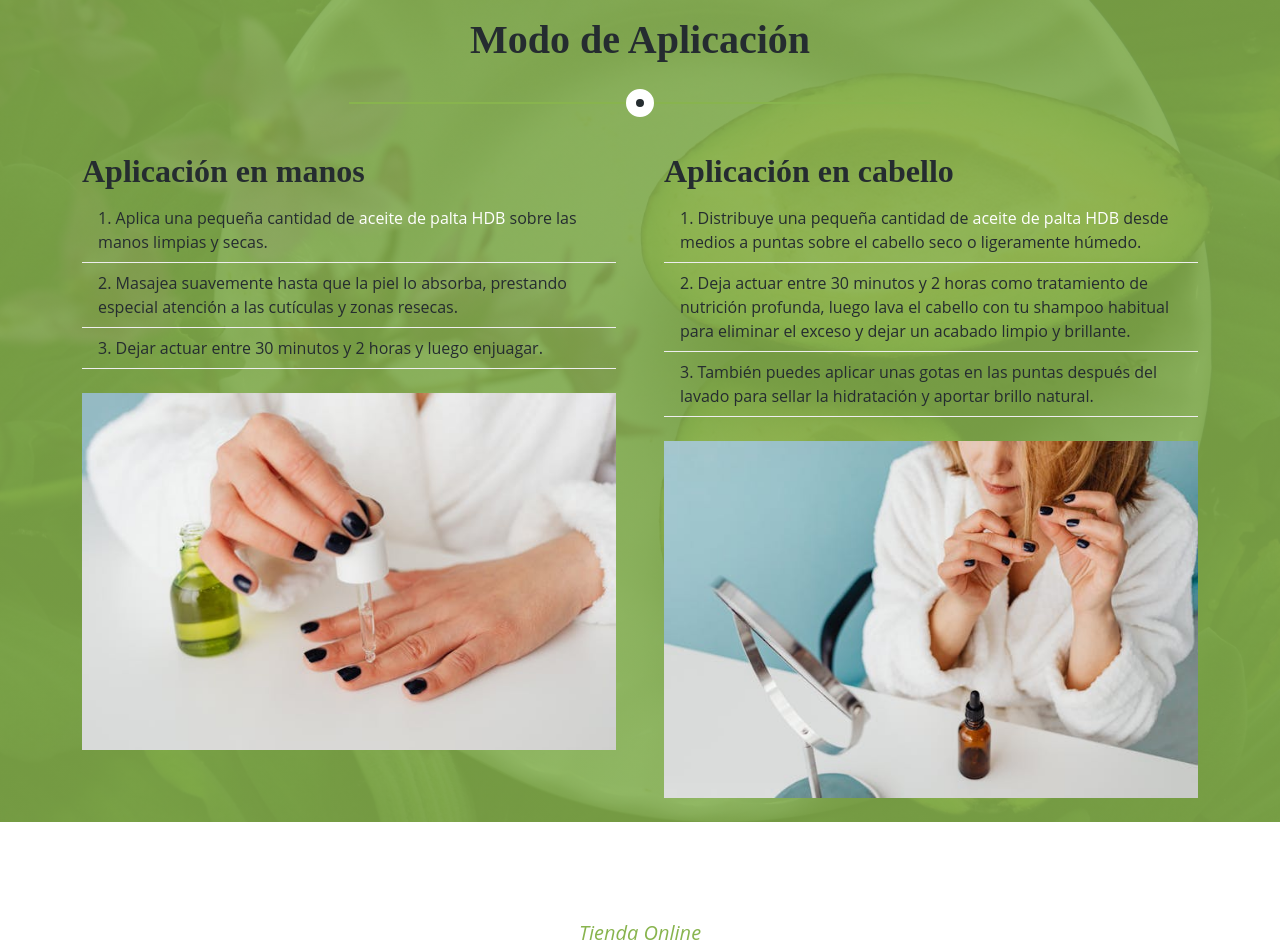
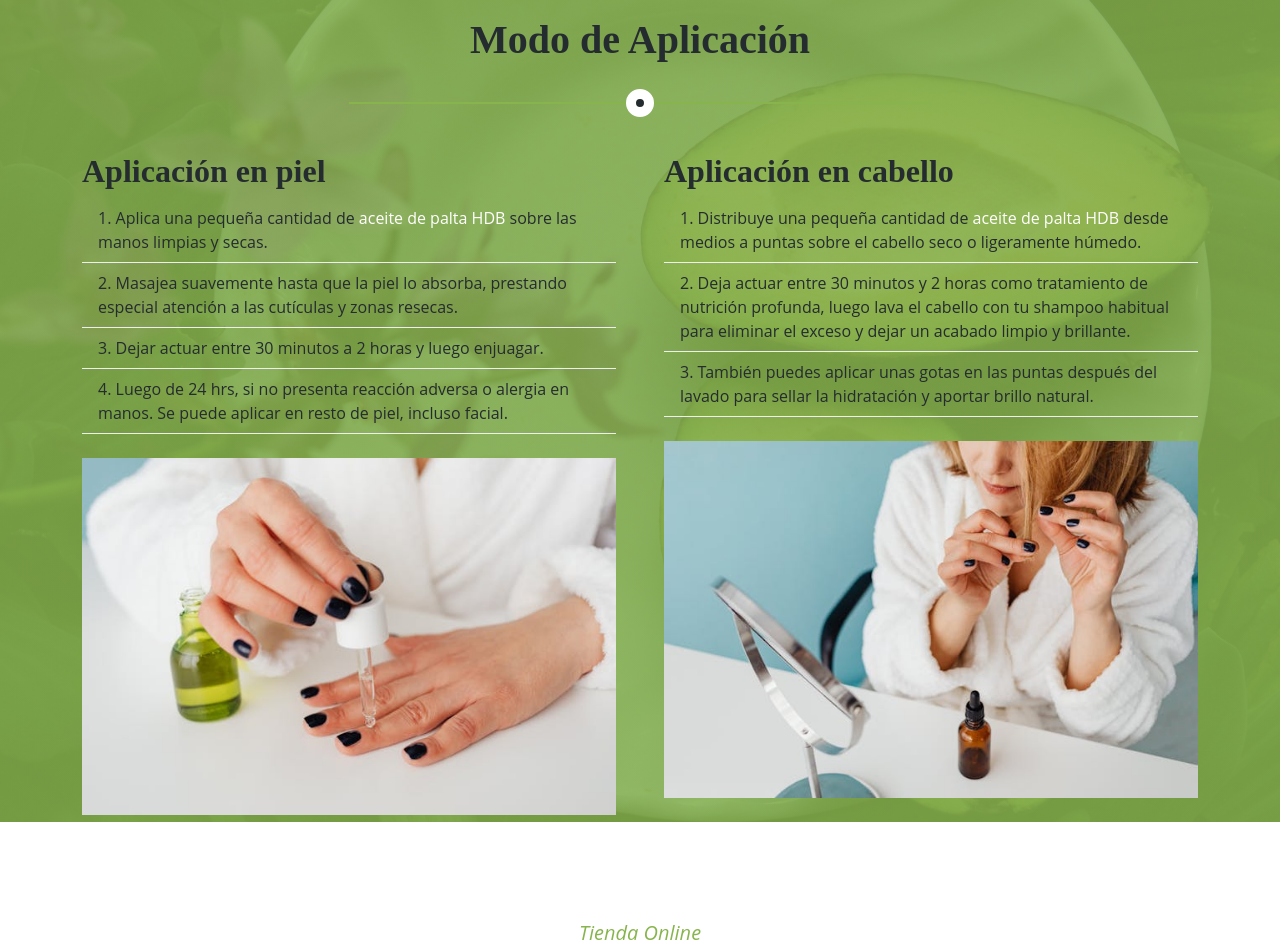
Before and after one commit to KyoJamett/huile, a React (Vite) app: page /#/ in a window 1280 px wide. Shown: the part 2251-3200 px from the top of the page. Built offline with nearby package versions, Linux system fonts and the light colour scheme.

Commit message:
fix: correccion de redaccion en HowToUse

```diff
--- a/src/components/HowToUse.jsx
+++ b/src/components/HowToUse.jsx
@@ -9,7 +9,7 @@ export const HowToUse = () => {
         </div>
         <div className="row g-5">
           <div className="col-lg-6" data-aos="fade" data-aos-delay="100">
-            <h2>Aplicación en manos</h2>
+            <h2>Aplicación en piel</h2>
             <ol class="list-group list-group-numbered mb-4">
               <li class="list-group-item">
                 Aplica una pequeña cantidad de{" "}
@@ -21,7 +21,11 @@ export const HowToUse = () => {
                 especial atención a las cutículas y zonas resecas.
               </li>
               <li class="list-group-item">
-                Dejar actuar entre 30 minutos y 2 horas y luego enjuagar.
+                Dejar actuar entre 30 minutos a 2 horas y luego enjuagar.
+              </li>
+              <li class="list-group-item">
+                Luego de 24 hrs, si no presenta reacción adversa o alergia en
+                manos. Se puede aplicar en resto de piel, incluso facial.
               </li>
             </ol>
             <img
```
